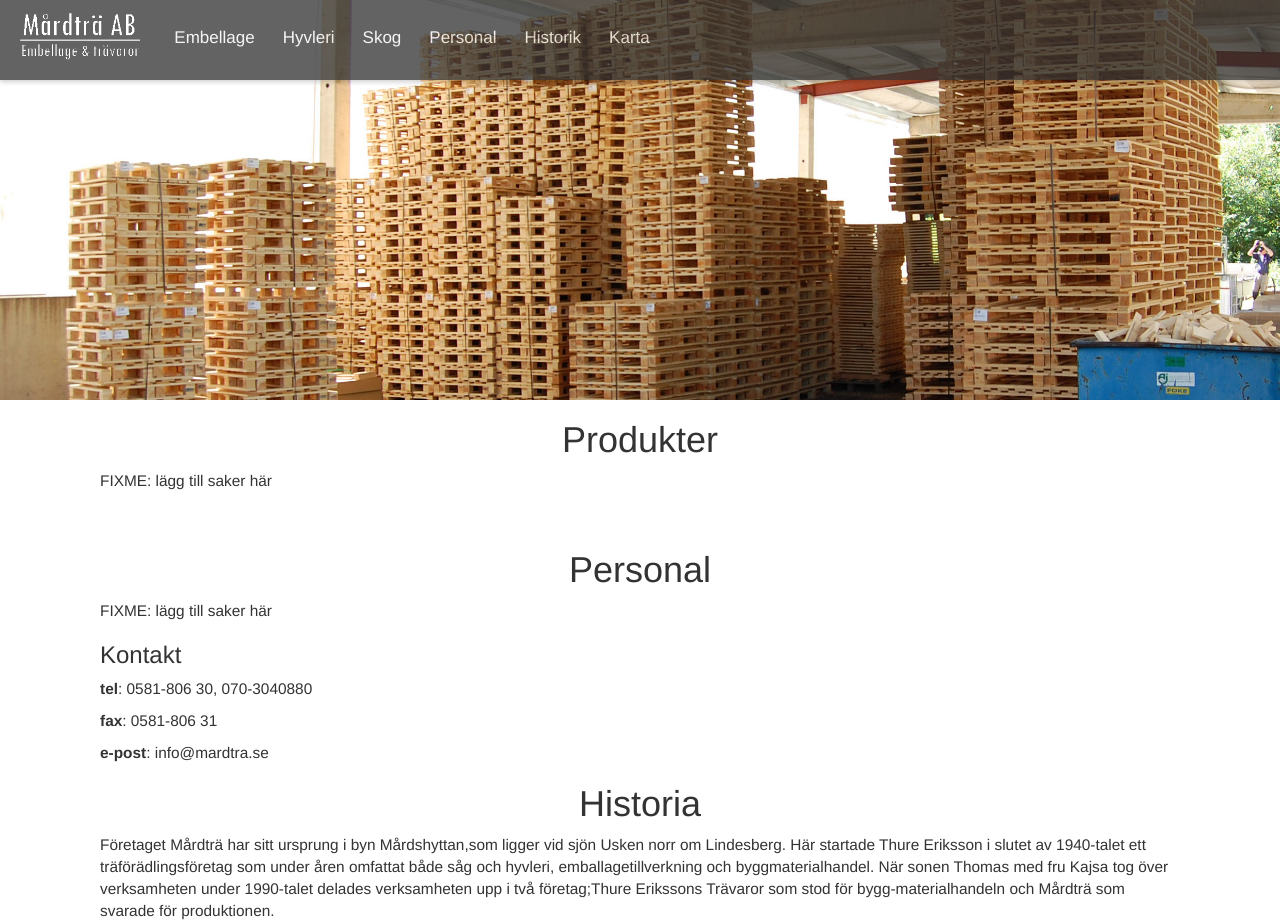
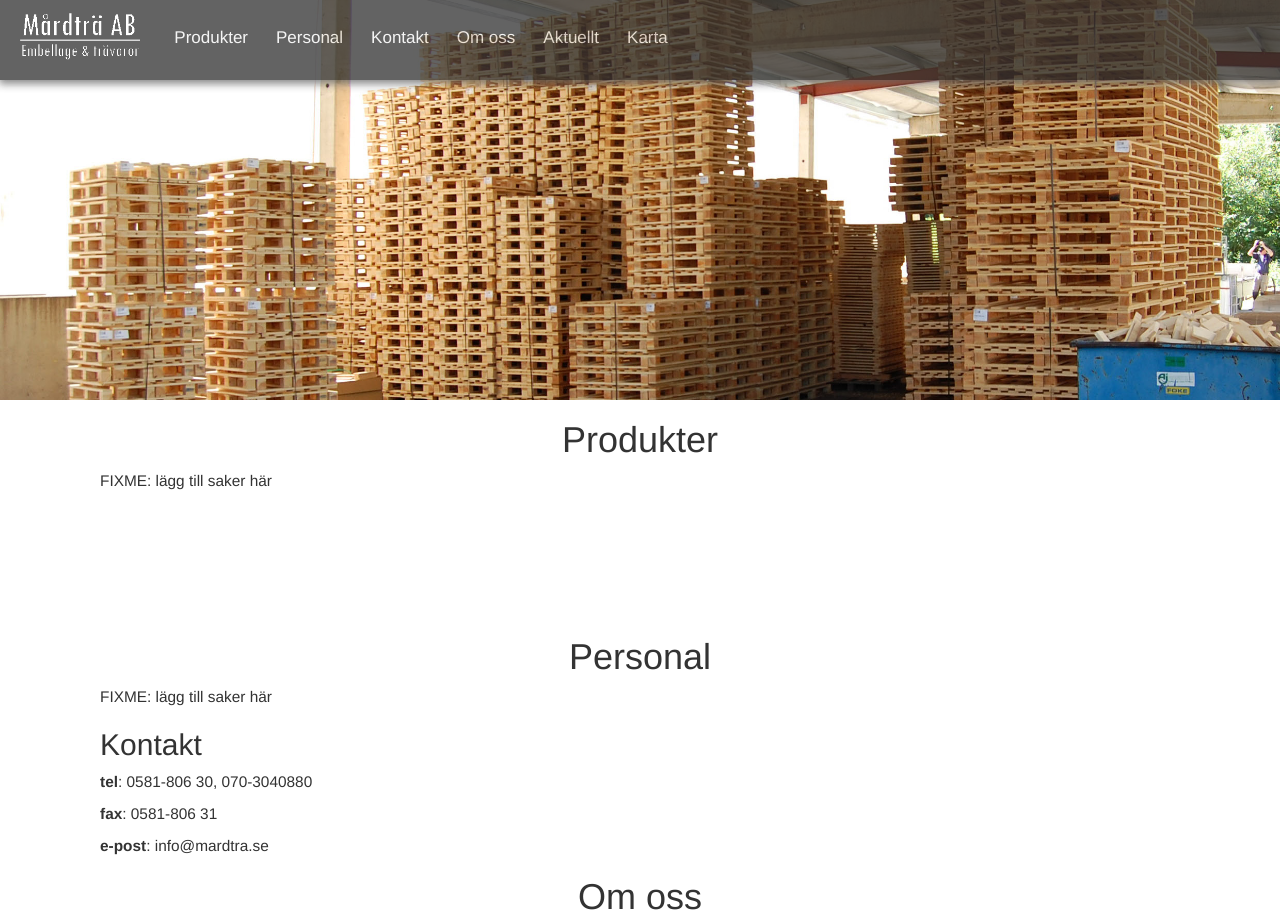
Before and after one commit to nothjarnan/mardtra.github.io, a plain HTML site: page index.html in a window 1280 px wide. Shown: the top 920 px of the page. Drawn offline with nearby package versions, Linux system fonts and the light colour scheme.

Commit message:
yaaasssss

```diff
--- a/index.html
+++ b/index.html
@@ -61,56 +61,62 @@
 </head>
 <body>
   <div id="navbar">
-    <ul id="navigation" class="topnav" style="box-shadow: 0 2px 5px rgba(0,0,0,.26);">
+    <ul id="navigation" class="topnav">
       <div id="logo">
         <li class="hspc"><img id="logo" src="mårdträ_test.png" height="70px" width="auto"></li>
       </div>
       <div id="item_divider">
         <li class="icon"> <a style="color: #fff;" onClick="respond();" > <img src="assets/ic_menu_black_24dp_2x.png" width="24px" height="24px" vertical-align="middle"> </a> </li>
-        <li> <a href="#embellage"> Embellage </a> </li>
-        <li> <a href="index.html"> Hyvleri </a> </li>
-        <li> <a href="index.html"> Skog </a> </li>
-        <li> <a href="index.html"> Personal </a> </li>
-        <li> <a href="#historik"> Historik </a> </li>
+        <li> <a href="#produkter"> Produkter </a> </li>
+        <li> <a href="#personal"> Personal </a> </li>
+        <li> <a href="#kontakt"> Kontakt </a> </li>
+        <li> <a href="#omoss"> Om oss </a> </li>
+        <li> <a href="#aktuellt"> Aktuellt </a> </li>
         <li> <a href="#karta"> Karta </a> </li>
       </div>
       <br>
     </ul>
   </div>
-
+  <div id=produkter></div> <!-- scrollar sidan till "Produkter" !-->
+	<div class="all">
     <div class="parallax-window" data-parallax="scroll" data-image-src="assets/mard1.JPG">
     </div>
-
     <div class="SiteContent">
-
       <h1> <center> Produkter </center> </h1>
       <div class="SiteInnerContent">
         FIXME: lägg till saker här
     </div>
+    <div id="personal"></div> <!-- scrollar sidan till "Personal" !-->
+    <div class="SiteContent">
   	</div>
-  <div class="SiteContent">
-
       <h1> <center> Personal </center> </h1>
+      <div id="kontakt"></div> <!-- scrollar sidan till "Kontakt" !-->
       <div class="SiteInnerContent">
         FIXME: lägg till saker här
       </div>
       <div class="SiteInnerContent">
-      <h3> Kontakt </h3>
+        <h2> Kontakt </h2>
         <p> <b>tel</b>: 0581-806 30, 070-3040880 </p>
         <p> <b>fax</b>: 0581-806 31 </p>
         <p> <b>e-post</b>: info@mardtra.se </p>
       </div>
     </div>
-
+  	<div id="omoss"></div> <!-- scrollar sidan till "Om oss" !-->
     <div class="SiteContent">
 
-    <h1> <center> Historia </center> </h1>
+      <h1> <center> Om oss </center> </h1>
       <div class="SiteInnerContent">
         Företaget Mårdträ har sitt ursprung i byn Mårdshyttan,som ligger vid sjön Usken norr om Lindesberg. Här startade Thure Eriksson i slutet av 1940-talet ett träförädlingsföretag som under åren omfattat både såg och hyvleri, emballagetillverkning och byggmaterialhandel.
      När sonen Thomas med fru Kajsa tog över verksamheten under 1990-talet delades verksamheten upp i två företag;Thure Erikssons Trävaror som stod för bygg-materialhandeln och Mårdträ som svarade för produktionen. <br> <br> Företagen hade då även etablerat sig i Lindesberg och sågverksamheten var sedan länge nedlagd.
      2004 såldes byggmaterialhandeln, och idag finns endast Mårdträ AB kvar i familjen Erikssons ägo.
       </div>
     </div>
+    	<div id="aktuellt"></div>
+    	<h1> <center> Aktuellt </center> </h1>
+
+      <br><br><br><br><br><br>
+      <div id="karta"></div>
+      <h1> <center> Karta </center> </h1>
   <div style="margin-top: 10px; margin-bottom: 50<px;">
   </div>
   <div class="SiteContent" style="background-color: #EEE; margin-left:0px; margin-bottom: 0px; margin-right: 0px;">
--- a/stylesheet.css
+++ b/stylesheet.css
@@ -30,8 +30,11 @@ li a:hover {
 	border-color:#09F;
 }
 
+.all {
+	box-shadow:0px 4px 8px 2px rgba(200,200,200,200);
+	}
+
 li a:active {
-	background-color:#222;
 	border-color:#00F;
 	}
 img.hspc {
@@ -94,6 +97,7 @@ ul.topnav {
 	 top: 0px;
 	 width: 100%;
 	 height:80px;
+	 box-shadow:0px 3px 8px 1px rgba(100,100,100,100);
 }
 
 /* Float the list items side by side */
```
Lines whose indentation alone changed are shown as unchanged.
